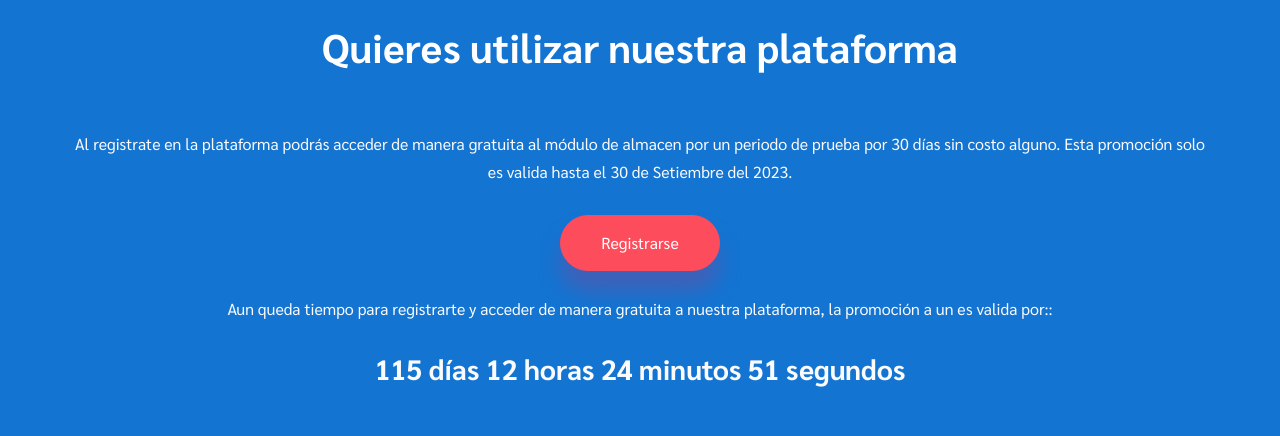
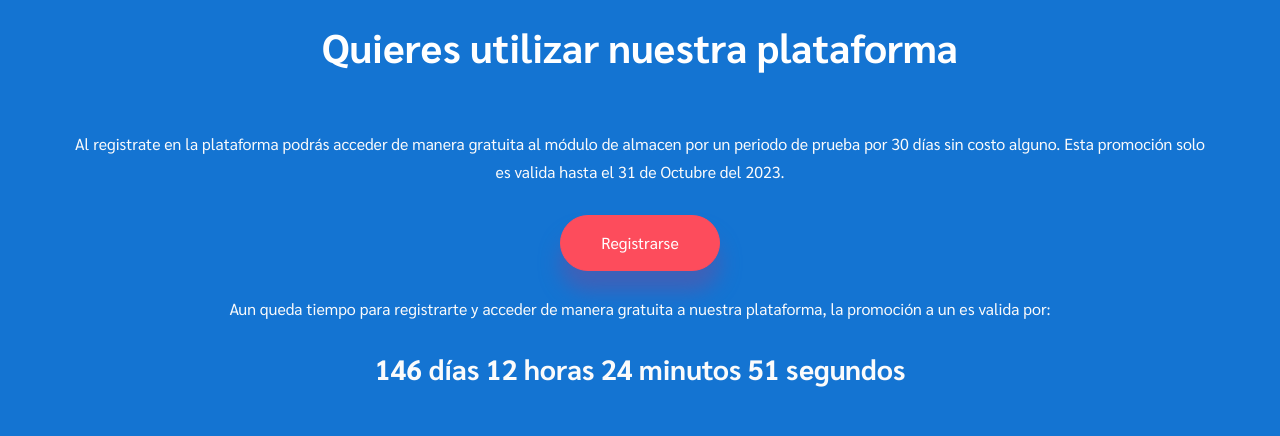
Before and after one commit to yacodev/landing-page-construtec, a Next.js app: page / in a window 1280 px wide. Shown: the part 4980-5416 px from the top of the page. Built offline with nearby package versions, Linux system fonts and the light colour scheme.

Commit message:
update deadline to end  promotion

```diff
--- a/components/SaasLanding/RegistrationCampaign.js
+++ b/components/SaasLanding/RegistrationCampaign.js
@@ -4,11 +4,15 @@ import Link from 'next/link';
 import config from '../../utils/config';
 
 const RegistrationCampaign = () => {
-  const CompletionCount = () => <span>Promoción finalizada</span>;
+  const CompletionCount = () => (
+    <div className='description_campaign mt-4'>
+      <h3>Promoción finalizada</h3>
+    </div>
+  );
 
   const renderer = ({ days, hours, minutes, seconds, completed }) => {
     if (completed) {
-      return <Completionist />;
+      return <CompletionCount />;
     } else {
       return (
         <h3>
@@ -31,8 +35,8 @@ const RegistrationCampaign = () => {
               <p>
                 Al registrate en la plataforma podrás acceder de manera gratuita
                 al módulo de almacen por un periodo de prueba por 30 días sin
-                costo alguno. Esta promoción solo es valida hasta el 30 de
-                Setiembre del 2023.
+                costo alguno. Esta promoción solo es valida hasta el 31 de
+                Octubre del 2023.
               </p>
             </div>
             <div className='saas-registration-btn mt-4'>
@@ -45,11 +49,11 @@ const RegistrationCampaign = () => {
             <div className='description_campaign mt-4'>
               <p>
                 Aun queda tiempo para registrarte y acceder de manera gratuita a
-                nuestra plataforma, la promoción a un es valida por::
+                nuestra plataforma, la promoción a un es valida por:
               </p>
             </div>
             <div className='count-down'>
-              {<Countdown date={new Date(2023, 8, 30)} renderer={renderer} />}
+              {<Countdown date={new Date(2023, 9, 31)} renderer={renderer} />}
             </div>
           </div>
         </div>
```
